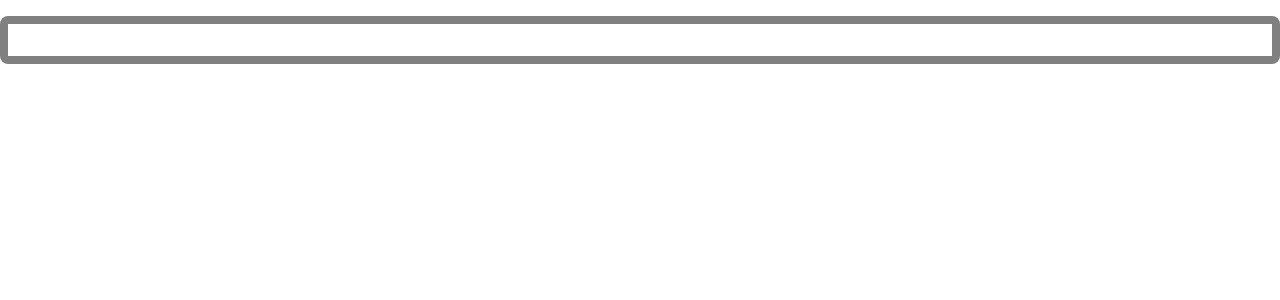
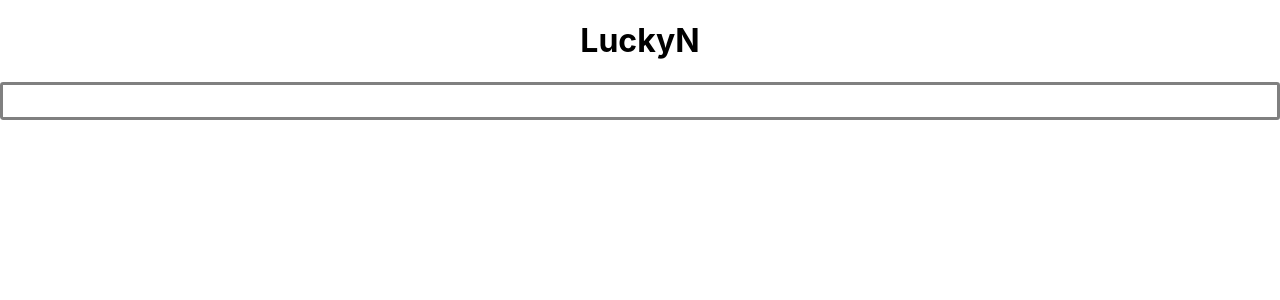
Before and after one commit to Jaswanth-9/02-lucky7, a React (Create React App) app: page / in a window 1280 px wide. Shown: the top 300 px of the page. Built offline with nearby package versions, Linux system fonts and the light colour scheme.

Commit message:
minor changes

```diff
--- a/src/App.js
+++ b/src/App.js
@@ -4,7 +4,7 @@ import LuckyN from './LuckyN';
 function App() {
   return (
     <div className="App">
-      <LuckyN/>
+      <LuckyN />
     </div>
   );
 }
--- a/src/Dice.css
+++ b/src/Dice.css
@@ -1,7 +1,7 @@
 .Dice{
-    border : solid 0.5rem grey;
+    border : solid 0.2rem grey;
     padding : 1rem 0 1rem 0;
     text-align : center;
     margin : 1rem auto 1rem auto;
-    border-radius : 0.5rem;
+    border-radius : 0.2rem;
 }
--- a/src/Die.js
+++ b/src/Die.js
@@ -3,7 +3,8 @@ import "./Die.css";
 export default function Die({val, color}){
     return(
         <div className="Die" style={{ backgroundColor : color}}>
+            <h1> die component start </h1>
             {val}
         </div>
-    )
+    );
 }
--- a/src/LuckyN.js
+++ b/src/LuckyN.js
@@ -5,8 +5,9 @@ import Dice from "./Dice";
 export default function LuckyN( numDice = 2, goal = 7){
     const [dice, setDice] = useState(getRolls(numDice));
     return(
-        <div>
-            <Dice dice = {dice}/>
-        </div>
-    )
+        <main className = "LuckyN">
+            <h1> LuckyN </h1>
+            <Dice dice={dice} />
+        </main>
+    );
 }
```
